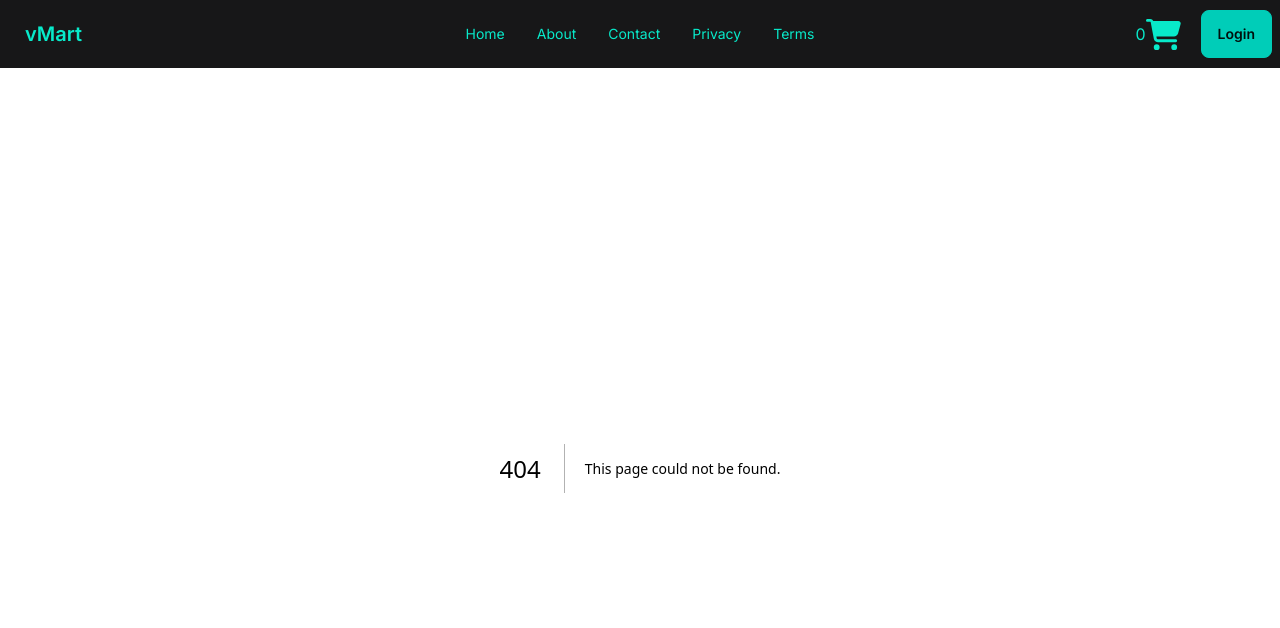
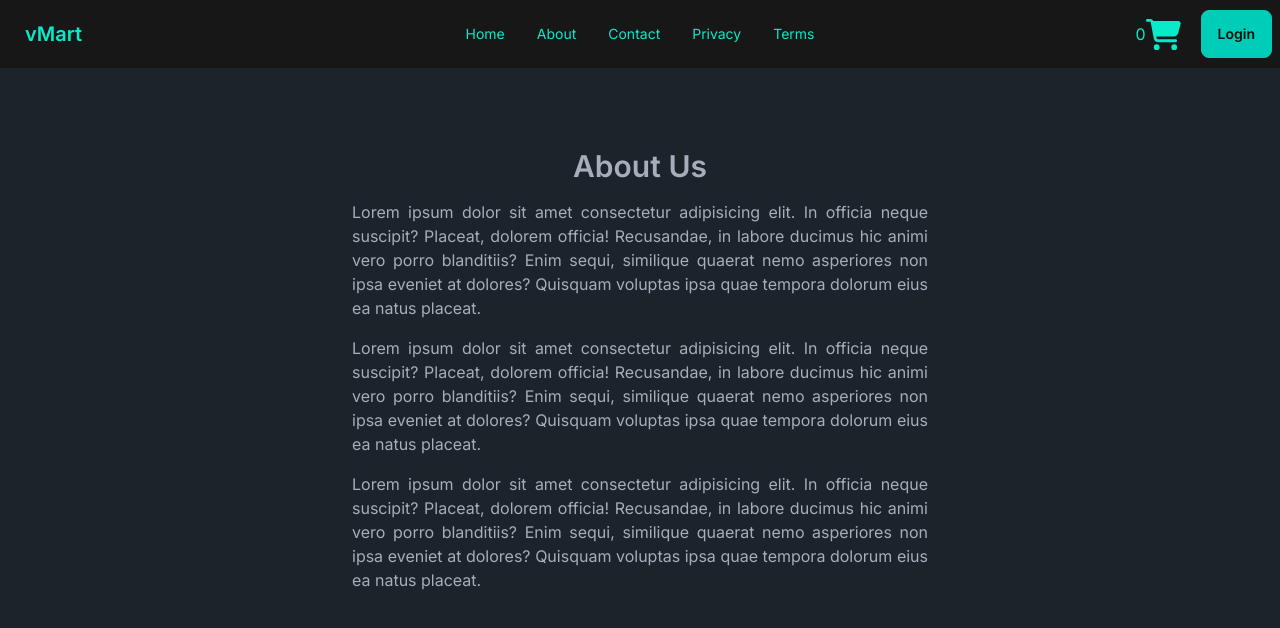
Before and after one commit to VikasMeshram2708/Vmart-Ecommerce-app, a Next.js app in the folder vmart-app/: page /about in a window 1280 px wide. Before the commit this address had no page. Shown: the top 628 px of the page. Built offline with nearby package versions, Linux system fonts and the light colour scheme.

Commit message:
:alien: Created dynamic pages.

```diff
--- /dev/null
+++ b/vmart-app/app/about/page.tsx
@@ -0,0 +1,30 @@
+export default function About() {
+  return (
+    <section>
+      <div className="max-w-xl mx-auto text-justify mt-20 grid gap-4">
+        <h1 className="text-3xl font-semibold text-center">About Us</h1>
+        <p>
+          Lorem ipsum dolor sit amet consectetur adipisicing elit. In officia
+          neque suscipit? Placeat, dolorem officia! Recusandae, in labore
+          ducimus hic animi vero porro blanditiis? Enim sequi, similique quaerat
+          nemo asperiores non ipsa eveniet at dolores? Quisquam voluptas ipsa
+          quae tempora dolorum eius ea natus placeat.
+        </p>
+        <p>
+          Lorem ipsum dolor sit amet consectetur adipisicing elit. In officia
+          neque suscipit? Placeat, dolorem officia! Recusandae, in labore
+          ducimus hic animi vero porro blanditiis? Enim sequi, similique quaerat
+          nemo asperiores non ipsa eveniet at dolores? Quisquam voluptas ipsa
+          quae tempora dolorum eius ea natus placeat.
+        </p>
+        <p>
+          Lorem ipsum dolor sit amet consectetur adipisicing elit. In officia
+          neque suscipit? Placeat, dolorem officia! Recusandae, in labore
+          ducimus hic animi vero porro blanditiis? Enim sequi, similique quaerat
+          nemo asperiores non ipsa eveniet at dolores? Quisquam voluptas ipsa
+          quae tempora dolorum eius ea natus placeat.
+        </p>
+      </div>
+    </section>
+  );
+}
--- a/vmart-app/app/components/Navbar.tsx
+++ b/vmart-app/app/components/Navbar.tsx
@@ -64,16 +64,16 @@ export default function Navbar() {
               <Link href="/">Home</Link>
             </li>
             <li>
-              <Link href="/">About</Link>
+              <Link href="/about">About</Link>
             </li>
             <li>
-              <Link href="/">Contact</Link>
+              <Link href="/contact">Contact</Link>
             </li>
             <li>
-              <Link href="/">Privacy</Link>
+              <Link href="/privacy">Privacy</Link>
             </li>
             <li>
-              <Link href="/">Terms</Link>
+              <Link href="/terms">Terms</Link>
             </li>
           </ul>
         </div>
@@ -91,16 +91,16 @@ export default function Navbar() {
             <Link href="/">Home</Link>
           </li>
           <li>
-            <Link href="/">About</Link>
+            <Link href="/about">About</Link>
           </li>
           <li>
-            <Link href="/">Contact</Link>
+            <Link href="/contact">Contact</Link>
           </li>
           <li>
-            <Link href="/">Privacy</Link>
+            <Link href="/privacy">Privacy</Link>
           </li>
           <li>
-            <Link href="/">Terms</Link>
+            <Link href="/terms">Terms</Link>
           </li>
         </ul>
       </div>
--- /dev/null
+++ b/vmart-app/app/contact/page.tsx
@@ -0,0 +1,30 @@
+export default function Contact() {
+    return (
+      <section>
+        <div className="max-w-xl mx-auto text-justify mt-20 grid gap-4">
+          <h1 className="text-3xl font-semibold text-center">Contact Us</h1>
+          <p>
+            Lorem ipsum dolor sit amet consectetur adipisicing elit. In officia
+            neque suscipit? Placeat, dolorem officia! Recusandae, in labore
+            ducimus hic animi vero porro blanditiis? Enim sequi, similique quaerat
+            nemo asperiores non ipsa eveniet at dolores? Quisquam voluptas ipsa
+            quae tempora dolorum eius ea natus placeat.
+          </p>
+          <p>
+            Lorem ipsum dolor sit amet consectetur adipisicing elit. In officia
+            neque suscipit? Placeat, dolorem officia! Recusandae, in labore
+            ducimus hic animi vero porro blanditiis? Enim sequi, similique quaerat
+            nemo asperiores non ipsa eveniet at dolores? Quisquam voluptas ipsa
+            quae tempora dolorum eius ea natus placeat.
+          </p>
+          <p>
+            Lorem ipsum dolor sit amet consectetur adipisicing elit. In officia
+            neque suscipit? Placeat, dolorem officia! Recusandae, in labore
+            ducimus hic animi vero porro blanditiis? Enim sequi, similique quaerat
+            nemo asperiores non ipsa eveniet at dolores? Quisquam voluptas ipsa
+            quae tempora dolorum eius ea natus placeat.
+          </p>
+        </div>
+      </section>
+    );
+  }
--- /dev/null
+++ b/vmart-app/app/privacy/page.tsx
@@ -0,0 +1,30 @@
+export default function Privacy() {
+    return (
+      <section>
+        <div className="max-w-xl mx-auto text-justify mt-20 grid gap-4">
+          <h1 className="text-3xl font-semibold text-center">Privacy Us</h1>
+          <p>
+            Lorem ipsum dolor sit amet consectetur adipisicing elit. In officia
+            neque suscipit? Placeat, dolorem officia! Recusandae, in labore
+            ducimus hic animi vero porro blanditiis? Enim sequi, similique quaerat
+            nemo asperiores non ipsa eveniet at dolores? Quisquam voluptas ipsa
+            quae tempora dolorum eius ea natus placeat.
+          </p>
+          <p>
+            Lorem ipsum dolor sit amet consectetur adipisicing elit. In officia
+            neque suscipit? Placeat, dolorem officia! Recusandae, in labore
+            ducimus hic animi vero porro blanditiis? Enim sequi, similique quaerat
+            nemo asperiores non ipsa eveniet at dolores? Quisquam voluptas ipsa
+            quae tempora dolorum eius ea natus placeat.
+          </p>
+          <p>
+            Lorem ipsum dolor sit amet consectetur adipisicing elit. In officia
+            neque suscipit? Placeat, dolorem officia! Recusandae, in labore
+            ducimus hic animi vero porro blanditiis? Enim sequi, similique quaerat
+            nemo asperiores non ipsa eveniet at dolores? Quisquam voluptas ipsa
+            quae tempora dolorum eius ea natus placeat.
+          </p>
+        </div>
+      </section>
+    );
+  }
--- /dev/null
+++ b/vmart-app/app/terms/page.tsx
@@ -0,0 +1,30 @@
+export default function Terms() {
+    return (
+      <section>
+        <div className="max-w-xl mx-auto text-justify mt-20 grid gap-4">
+          <h1 className="text-3xl font-semibold text-center">Terms Us</h1>
+          <p>
+            Lorem ipsum dolor sit amet consectetur adipisicing elit. In officia
+            neque suscipit? Placeat, dolorem officia! Recusandae, in labore
+            ducimus hic animi vero porro blanditiis? Enim sequi, similique quaerat
+            nemo asperiores non ipsa eveniet at dolores? Quisquam voluptas ipsa
+            quae tempora dolorum eius ea natus placeat.
+          </p>
+          <p>
+            Lorem ipsum dolor sit amet consectetur adipisicing elit. In officia
+            neque suscipit? Placeat, dolorem officia! Recusandae, in labore
+            ducimus hic animi vero porro blanditiis? Enim sequi, similique quaerat
+            nemo asperiores non ipsa eveniet at dolores? Quisquam voluptas ipsa
+            quae tempora dolorum eius ea natus placeat.
+          </p>
+          <p>
+            Lorem ipsum dolor sit amet consectetur adipisicing elit. In officia
+            neque suscipit? Placeat, dolorem officia! Recusandae, in labore
+            ducimus hic animi vero porro blanditiis? Enim sequi, similique quaerat
+            nemo asperiores non ipsa eveniet at dolores? Quisquam voluptas ipsa
+            quae tempora dolorum eius ea natus placeat.
+          </p>
+        </div>
+      </section>
+    );
+  }
```
